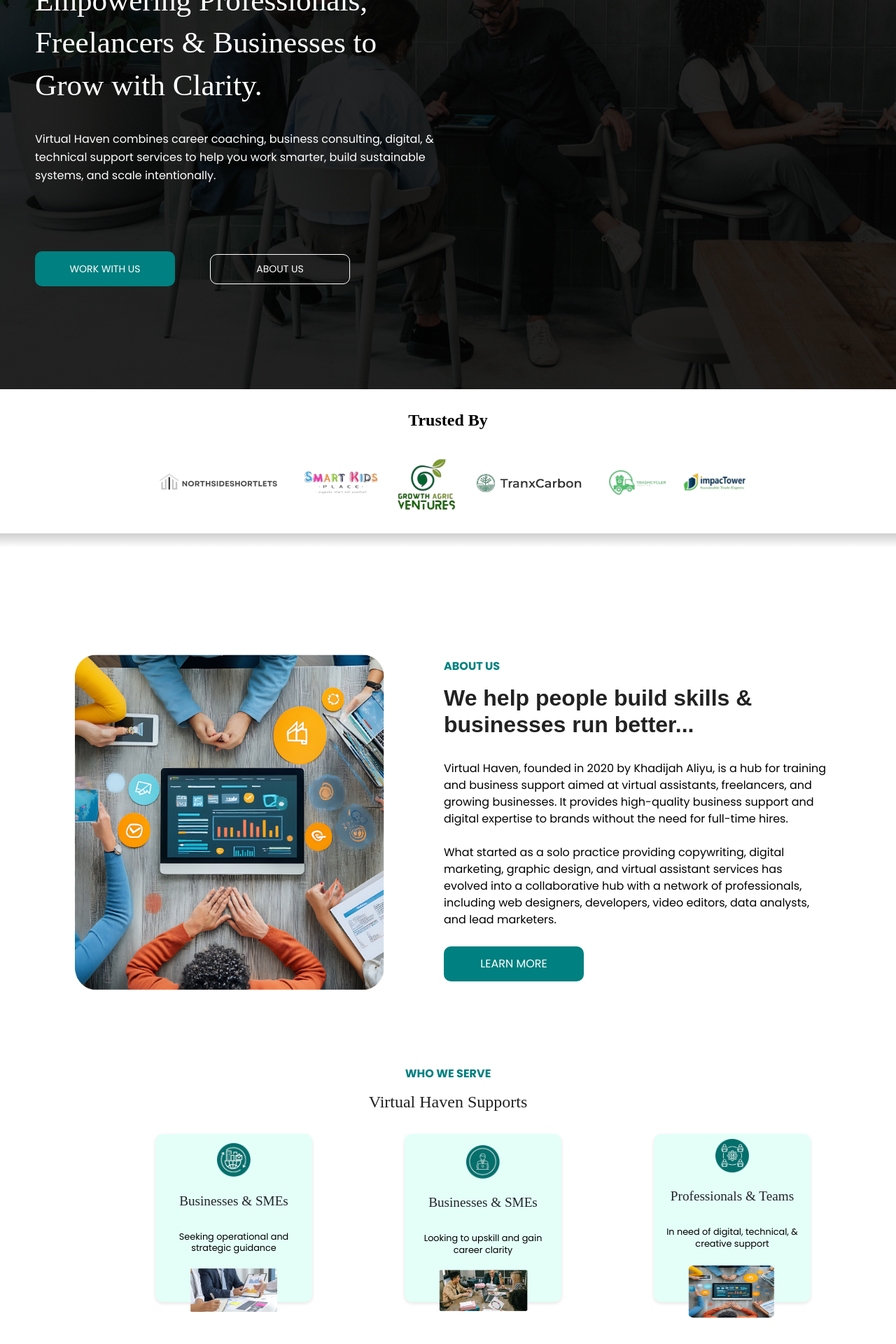
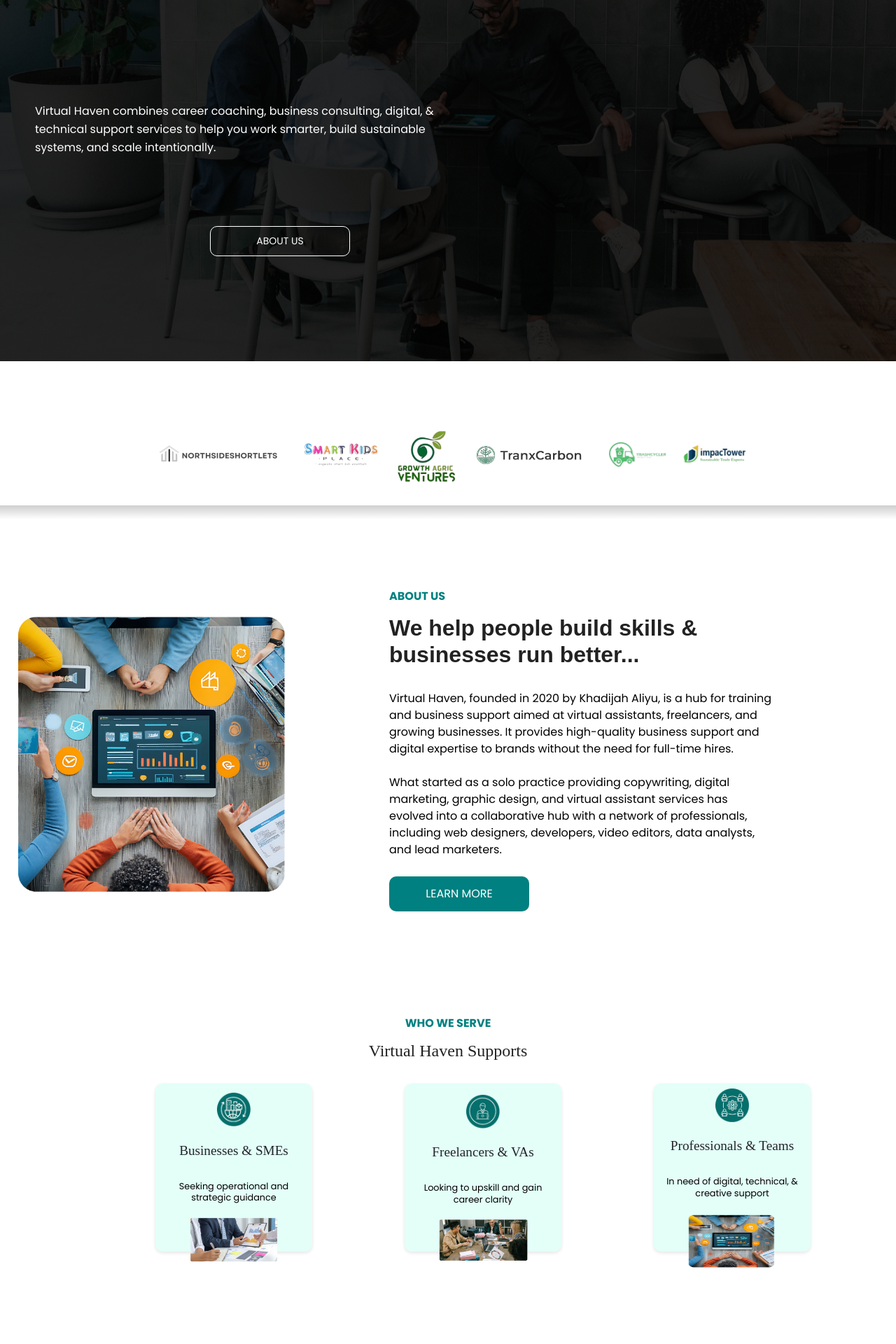
Before and after one commit to CODEDBOY11/VirtualH, a React (Vite) app: page / in a window 1280 px wide. Shown: the part 159-2079 px from the top of the page at 70% size. After the commit the page ends 2007 px from the top, so only its background shows below. Built offline with nearby package versions, Linux system fonts and the light colour scheme; a web font is replaced by a local one.

Commit message:
For Today

```diff
--- a/package.json
+++ b/package.json
@@ -12,6 +12,7 @@
   "dependencies": {
     "@fontsource/poppins": "^5.2.7",
     "bootstrap": "^5.3.8",
+    "framer-motion": "^12.23.26",
     "react": "^19.2.0",
     "react-dom": "^19.2.0"
   },
--- a/src/App.tsx
+++ b/src/App.tsx
@@ -4,15 +4,21 @@ import Hero from "./components/Hero/hero";
 import About from "./components/about/about";
 import Serve from "./components/serve/serve";
 import Navbar from "./components/navbar/navbar";
+import { useState } from "react";
 
 const App = () => {
+  const [loading, setLoading] = useState(true);
+
   return (
     <>
-      <Loader />
+      {loading && <Loader onFinish={() => setLoading(false)} />}
+
       <Navbar />
+
       <div className="app-root body">
-        <Hero />
+        <Hero loading={loading} />
       </div>
+
       <div className="body">
         <About />
         <Serve />
--- a/src/components/Hero/hero.css
+++ b/src/components/Hero/hero.css
@@ -40,7 +40,7 @@
   margin-left: 50px;
   max-width: 720px; /* limit line-length */
 }
-.btn-work {
+.btn-work-with-us {
   margin-left: 50px;
   margin-top: 80px;
   color: white;
@@ -86,10 +86,11 @@
     background-position: center;
   }
   .header {
-    font-size: 1.5rem;
+    font-size: 1.3rem;
     margin-left: 0;
-    margin-top: 150px;
-    margin-left: 40px;
+    margin-top: 100px;
+    margin-left: 30px;
+    margin-bottom: 30px;
   }
   .para {
     font-size: 0.5rem;
@@ -104,10 +105,10 @@
     height: 40px;
     margin-left: 47px;
   }
-  .btn-work {
+  .btn-work-with-us {
     margin-left: 40px;
     margin-top: 40px;
-    width: 150px;
+    width: 150px !important;
     height: 45px;
   }
   .logos {
--- a/src/components/Hero/hero.tsx
+++ b/src/components/Hero/hero.tsx
@@ -6,44 +6,103 @@ import Partner3 from "../../virtual pics/partner4.png";
 import Partner4 from "../../virtual pics/partner5.png";
 import Partner5 from "../../virtual pics/partner6.png";
 import Partner6 from "../../virtual pics/partner.png";
+import { motion } from "framer-motion";
 
-const Hero = () => {
+type HeroProps = {
+  loading: boolean;
+};
+
+const Hero = ({ loading }: HeroProps) => {
   return (
     <>
       <div className="hero-image">
-        <h1 className="header">
+        <motion.h1
+          className="header"
+          initial={{ x: -32, opacity: 0 }}
+          animate={loading ? { x: -32, opacity: 0 } : { x: 0, opacity: 1 }}
+          transition={{ duration: 0.45, ease: "easeOut" }}
+        >
           Empowering Professionals, <br /> Freelancers & Businesses to
           <br /> Grow with Clarity.
-        </h1>
-        <br />
-        <div>
-          <p className="para">
-            Virtual Haven combines career coaching, business consulting,
-            digital, &
-            <br />
-            technical support services to help you work smarter, build
-            sustainable <br />
-            systems, and scale intentionally.
-          </p>
-        </div>
-        <div className="button-group">
-          <button type="button" className="btn-work">
+        </motion.h1>
+        <p className="para">
+          Virtual Haven combines career coaching, business consulting, digital,
+          &
+          <br />
+          technical support services to help you work smarter, build sustainable{" "}
+          <br />
+          systems, and scale intentionally.
+        </p>
+        <div className="btn-work">
+          <motion.button
+            type="button"
+            className="btn-work-with-us"
+            whileHover={{ scale: 1.04 }}
+            whileTap={{ scale: 0.96 }}
+            initial={{ y: 12, opacity: 0 }}
+            animate={loading ? { y: 12, opacity: 0 } : { y: 0, opacity: 1 }}
+            transition={{ duration: 0.3, delay: 0.15 }}
+          >
             WORK WITH US
-          </button>
+          </motion.button>
           <button type="button" className="btn-about">
             ABOUT US
           </button>
         </div>
       </div>
       <div className="trusted-by-section">
-        <h3 className="header3">Trusted By</h3>
+        <motion.h3
+          initial={{ opacity: 0, y: 20 }}
+          whileInView={ loading ? { opacity: 0, y: 12 } : { opacity: 1, y: 0 }}
+          transition={{ duration: 0.3, delay: 0.3 }}
+          viewport={{ once: true, amount: 0.3 }}
+          className="header3"
+        >
+          Trusted By
+        </motion.h3>
         <div className="trusted-logos">
-          <img className="logos" src={Partner1} alt="Brand 1" />
-          <img className="logos" src={Partner2} alt="Brand 2" />
-          <img className="logoss" src={Partner3} alt="Brand 3" />
-          <img className="logos" src={Partner4} alt="Brand 4" />
-          <img className="logos" src={Partner5} alt="Brand 5" />
-          <img className="logoss" src={Partner6} alt="Brand 5" />
+          <motion.img
+            whileHover={{ scale: 1.03 }}
+            transition={{ duration: 0.2 }}
+            src={Partner1}
+            alt="Brand 1"
+            className="logos"
+          />
+          <motion.img
+            whileHover={{ scale: 1.03 }}
+            transition={{ duration: 0.2 }}
+            src={Partner2}
+            alt="Brand 2"
+            className="logos"
+          />
+          <motion.img
+            whileHover={{ scale: 1.03 }}
+            transition={{ duration: 0.2 }}
+            src={Partner3}
+            alt="Brand 3"
+            className="logoss"
+          />
+          <motion.img
+            whileHover={{ scale: 1.03 }}
+            transition={{ duration: 0.2 }}
+            src={Partner4}
+            alt="Brand 4"
+            className="logos"
+          />
+          <motion.img
+            whileHover={{ scale: 1.03 }}
+            transition={{ duration: 0.2 }}
+            src={Partner5}
+            alt="Brand 5"
+            className="logos"
+          />
+          <motion.img
+            whileHover={{ scale: 1.03 }}
+            transition={{ duration: 0.2 }}
+            src={Partner6}
+            alt="Brand 6"
+            className="logoss"
+          />
         </div>
       </div>
     </>
--- a/src/components/about/about.css
+++ b/src/components/about/about.css
@@ -1,10 +1,9 @@
 .aboutimg {
-  display: flex;
-  width: 29rem !important;
-  height: 32rem;
-  margin-left: 100px;
-  justify-content: flex-start;
-  margin-top: 80px !important;
+  width: 100%;
+  max-width: 29rem; /* desktop cap */
+  height: auto;
+  object-fit: cover;
+  margin: 0 auto;
 }
 .about-section {
   display: flex;
@@ -16,6 +15,12 @@
 }
 .about-spacer {
   display: flex;
+  flex-direction: row;
+  gap: 2rem;
+  align-items: center;
+  flex-wrap: wrap;
+  justify-content: center;
+  padding: 50px 20px;
 }
 .about-title {
   font-size: 1rem;
@@ -25,14 +30,21 @@
   font-weight: 700;
 }
 .about-right {
+  flex: 1 1 100%;
+  max-width: 600px;
   display: flex;
   flex-direction: column;
   justify-content: center;
   align-items: flex-start;
-  max-width: 600px;
-  margin-left: 70px;
-  margin-top: 100px !important;
-  height: 30rem;
+  margin: 0 auto;
+}
+
+  .about-left {
+  flex: 1 1 100%;
+  max-width: 400px;
+  display: flex;
+  justify-content: center;
+  align-items: center;
 }
 .about-sub {
   font-size: 2rem;
@@ -78,26 +90,36 @@
     height: auto;
   }
   .about-spacer {
-    flex-direction: column !important;
-    display: flex;
-    padding: 20px;
+    flex-direction: column;
+    gap: 1.5rem;
+    padding: 30px 10px;
+    align-items: center;
   }
   .aboutimg {
-    width: 17rem !important;
-    height: auto;
-    margin-left: 15px;
-    margin-top: 20px !important;
+    max-width: 17rem;
+    width: 80%;
+    margin-top: 20px;
   }
   .about-right {
     margin-left: 0;
     margin-top: 20px !important;
     height: auto;
     display: flex;
+    flex-wrap: wrap;
+    flex-direction: column !important;
     justify-content: center !important;
     align-items: center !important;
+    flex: 1 1 100%; /* allow both to take full width on mobile */
+    min-width: 0; /* prevents overflow */
+    width: 100%;
   }
   .about-title {
     font-size: 1rem;
     text-align: center;
   }
+  .about-left {
+    flex: 1 1 100%; /* allow both to take full width on mobile */
+    min-width: 0; /* prevents overflow */
+    width: 100%;
+  }
 }
--- a/src/components/about/about.tsx
+++ b/src/components/about/about.tsx
@@ -1,30 +1,54 @@
 import "./about.css";
 import AboutImg from "../../virtual pics/pic8.png";
+import { motion, easeOut } from "framer-motion";
 
 const about = () => {
+  // Container for staggered children
+  const containerVariants = {
+    hidden: {},
+    visible: { transition: { staggerChildren: 0.1 } },
+  };
+
+  // Individual items
+  const itemVariants = {
+    hidden: { opacity: 0, y: 20 },
+    visible: {
+      opacity: 1,
+      y: 0,
+      transition: { duration: 0.4, ease: easeOut },
+    },
+  };
+
   return (
     <>
-      <div className="about-spacer">
-        <div className="about-left">
+      <motion.div
+        className="about-spacer"
+        variants={containerVariants}
+        initial="hidden"
+        whileInView="visible"
+        viewport={{ once: true, amount: 0.3 }}
+      >
+        <motion.div className="about-left" variants={itemVariants}>
           <img className="aboutimg" src={AboutImg} alt="About Us" />
-        </div>
-        <div className="about-right">
-          <h4 className="about-title">ABOUT US</h4>
-          <h2 className="about-sub">
+        </motion.div>
+        <motion.div className="about-right" variants={itemVariants}>
+          <motion.h4 className="about-title" variants={itemVariants}>
+            ABOUT US
+          </motion.h4>
+
+          <motion.h2 className="about-sub" variants={itemVariants}>
             We help people build skills & businesses run better...
-          </h2>
-          <p className="first-para">
+          </motion.h2>
+
+          <motion.p className="first-para" variants={itemVariants}>
             Virtual Haven, founded in 2020 by Khadijah Aliyu, is a hub for
-            training
-            <br /> and business support aimed at virtual assistants,
-            freelancers, and
-            <br /> growing businesses. It provides high-quality business support
-            and
-            <br /> digital expertise to brands without the need for full-time
-            hires.
-          </p>
+            training <br /> and business support aimed at virtual assistants,
+            freelancers, and <br /> growing businesses. It provides high-quality
+            business support and <br /> digital expertise to brands without the
+            need for full-time hires.
+          </motion.p>
 
-          <p className="about-desc">
+          <motion.p className="about-desc" variants={itemVariants}>
             What started as a solo practice providing copywriting, digital
             <br />
             marketing, graphic design, and virtual assistant services has
@@ -34,12 +58,17 @@ const about = () => {
             including web designers, developers, video editors, data analysts,
             <br />
             and lead marketers.
-          </p>
-          <button type="button" className="btn-work2">
+          </motion.p>
+
+          <motion.button
+            type="button"
+            className="btn-work2"
+            variants={itemVariants}
+          >
             LEARN MORE
-          </button>
-        </div>
-      </div>
+          </motion.button>
+        </motion.div>
+      </motion.div>
     </>
   );
 };
--- a/src/components/serve/serve.tsx
+++ b/src/components/serve/serve.tsx
@@ -5,40 +5,103 @@ import VAImg3 from "../../virtual pics/serve3.png";
 import VARImg from "../../virtual pics/pic6.png";
 import VARImg2 from "../../virtual pics/pic7.png";
 import VARImg3 from "../../virtual pics/pic8.png";
+import { motion } from "framer-motion";
+import type { Variants } from "framer-motion";
 
+const cards = [
+  {
+    img: VAImg,
+    title: "Businesses & SMEs",
+    para: "Seeking operational and strategic guidance",
+    dataImg: VARImg,
+  },
+  {
+    img: VAImg2,
+    title: "Freelancers & VAs",
+    para: "Looking to upskill and gain career clarity",
+    dataImg: VARImg2,
+  },
+  {
+    img: VAImg3,
+    title: "Professionals & Teams",
+    para: "In need of digital, technical, & creative support",
+    dataImg: VARImg3,
+  },
+];
 const serve = () => {
+  // Container variant for staggered children
+  const containerVariants: Variants = {
+    hidden: {},
+    visible: {
+      transition: { staggerChildren: 0.2 }, // each card appears 0.2s after previous
+    },
+  };
+
+  // Individual card animation
+  const cardVariants: Variants = {
+    hidden: { opacity: 0, y: 20, scale: 0.97 }, // subtle pop effect
+    visible: {
+      opacity: 1,
+      y: 0,
+      scale: 1,
+      transition: { duration: 0.4 },
+    },
+    hover: {
+      scale: 1.03,
+      transition: { duration: 0.2 },
+    },
+  };
+
   return (
     <>
       <div className="serve-spacer">
-        <h2 className="serve-header">WHO WE SERVE</h2>
-        <h3 className="serve-sub">Virtual Haven Supports</h3>
-        <div className="serve-cards">
-          <div className="serve-card1">
-            <img className="serve-img" src={VAImg} />
-            <h4 className="card-title">Businesses & SMEs</h4>
-            <p className="card-para">
-              Seeking operational and strategic guidance
-            </p>
-            <img className="serve-data" src={VARImg} />
-          </div>
-          <div className="serve-card1">
-            <img className="serve-img" src={VAImg2} />
-            <h4 className="card-title">Businesses & SMEs</h4>
-            <p className="card-para">
-              Looking to upskill and gain career clarity
-            </p>
-            <img className="serve-data" src={VARImg2} />
-          </div>
+        <motion.h2
+          className="serve-header"
+          initial={{ opacity: 0, y: 12 }}
+          whileInView={{ opacity: 1, y: 0 }}
+          viewport={{ once: true, amount: 0.3 }}
+          transition={{ duration: 0.4 }}
+        >
+          WHO WE SERVE
+        </motion.h2>
 
-          <div className="serve-card1">
-            <img className="serve-img" src={VAImg3} />
-            <h4 className="card-title">Professionals & Teams</h4>
-            <p className="card-para">
-              In need of digital, technical, & creative support
-            </p>
-            <img className="serve-data" src={VARImg3} />
-          </div>
-        </div>
+        <motion.h3
+          className="serve-sub"
+          initial={{ opacity: 0, y: 12 }}
+          whileInView={{ opacity: 1, y: 0 }}
+          viewport={{ once: true, amount: 0.3 }}
+          transition={{ duration: 0.4, delay: 0.1 }}
+        >
+          Virtual Haven Supports
+        </motion.h3>
+
+        <motion.div
+          className="serve-cards"
+          variants={containerVariants}
+          initial="hidden"
+          whileInView="visible"
+          viewport={{ once: true, amount: 0.3 }}
+        >
+          {cards.map((card, index) => (
+            <motion.div
+              className="serve-card1"
+              key={index}
+              variants={cardVariants}
+              whileHover="hover"
+            >
+              <motion.img
+                className="serve-img"
+                src={card.img}
+                alt={card.title}
+                whileHover={{ scale: 1.05 }}
+                transition={{ duration: 0.2 }}
+              />
+              <h4 className="card-title">{card.title}</h4>
+              <p className="card-para">{card.para}</p>
+              <img className="serve-data" src={card.dataImg} alt="" />
+            </motion.div>
+          ))}
+        </motion.div>
       </div>
     </>
   );
```
Also changed, not shown: src/components/Loader/Loader.tsx (+12 -4 lines), 1 other file (tests, documents, lock files or other folders).
